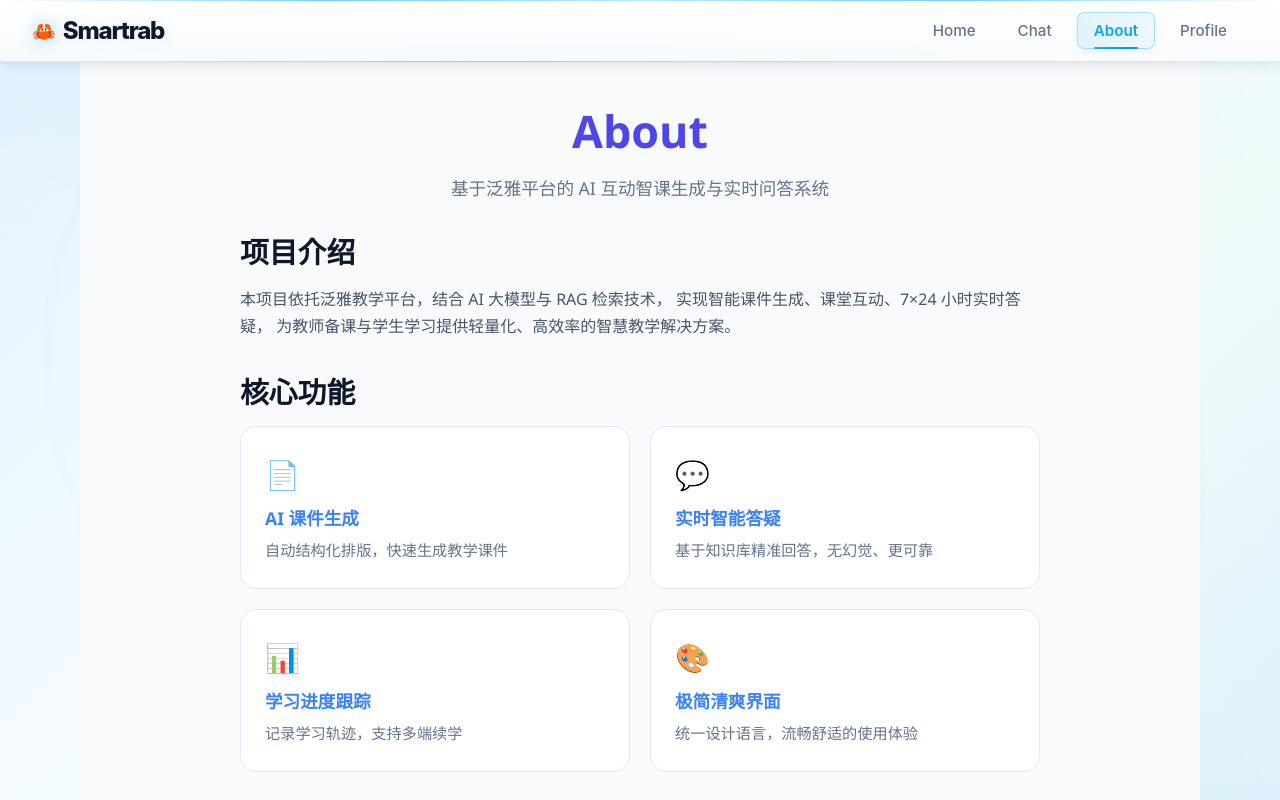
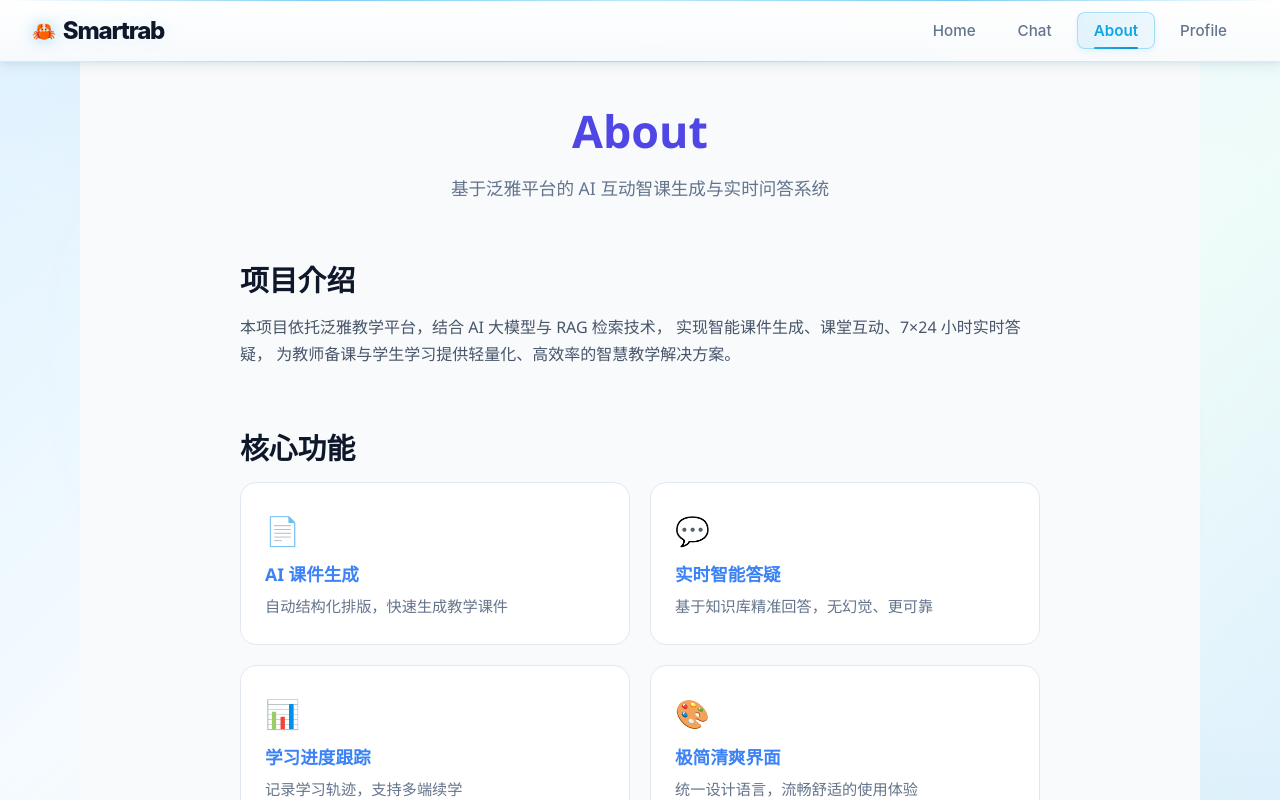
Before and after one commit to Ouroboros-ga/ai-course-system, a Vue app in the folder frontend/: page /about in a window 1280 px wide. Built offline with nearby package versions, Linux system fonts and the light colour scheme.

Commit message:
about动画更新

```diff
--- a/frontend/src/views/About.vue
+++ b/frontend/src/views/About.vue
@@ -8,18 +8,18 @@ import AboutFooter from '@/components/about/footer/AboutFooter.vue'
 
 <template>
   <div class="about-page">
-    <AboutHero />
-    <AboutIntro />
-    <AboutFeatures />
-    <AboutTechStack />
-    <AboutFooter />
+    <AboutHero class="fade-in-up" />
+    <AboutIntro class="fade-in-up" />
+    <AboutFeatures class="fade-in-up" />
+    <AboutTechStack class="fade-in-up" />
+    <AboutFooter class="fade-in-up" />
   </div>
 </template>
 
 <style scoped>
 .about-page {
   width: 100%;
-  height: 100vh;
+  min-height: 100vh;
   background: #f8fafc;
   font-family: 'Segoe UI', Roboto, sans-serif;
   padding: 40px 24px;
@@ -27,6 +27,27 @@ import AboutFooter from '@/components/about/footer/AboutFooter.vue'
   display: flex;
   flex-direction: column;
   align-items: center;
-  overflow: hidden;
+  gap: 28px;
+}
+
+/* 🔥 统一高级淡入动画 */
+.fade-in-up {
+  opacity: 0;
+  transform: translateY(40px);
+  animation: fadeInUp 0.75s cubic-bezier(0.24, 1, 0.32, 1) forwards;
+}
+
+/* 依次出现，层次感超强 */
+.fade-in-up:nth-child(1) { animation-delay: 0.1s; }
+.fade-in-up:nth-child(2) { animation-delay: 0.2s; }
+.fade-in-up:nth-child(3) { animation-delay: 0.3s; }
+.fade-in-up:nth-child(4) { animation-delay: 0.4s; }
+.fade-in-up:nth-child(5) { animation-delay: 0.5s; }
+
+@keyframes fadeInUp {
+  to {
+    opacity: 1;
+    transform: translateY(0);
+  }
 }
 </style>
```
